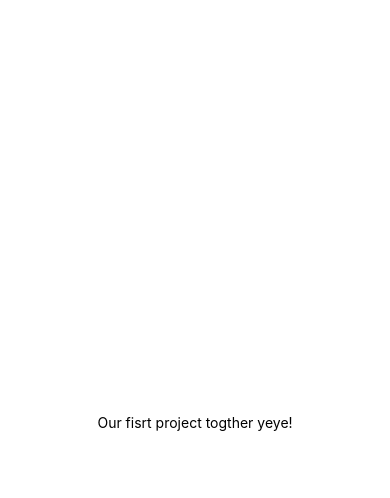
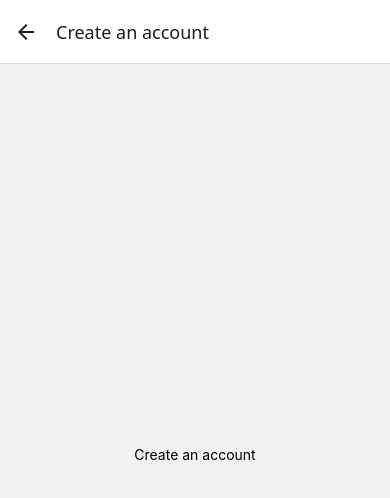
Before and after one commit to GeoGuest-Duo/GeoQuest, a React Native app: screen /SignupScreen in a window 390 px wide. Shown: the top 498 px of the page. Built offline with nearby package versions, Linux system fonts and the light colour scheme.

Commit message:
Added stack navigation and initial LoginScreen route

```diff
--- a/App.js
+++ b/App.js
@@ -1,21 +1,37 @@
-import { StatusBar } from "expo-status-bar";
-import { StyleSheet, Text, View } from "react-native";
+import { NavigationContainer } from "@react-navigation/native";
+import { createNativeStackNavigator } from "@react-navigation/native-stack";
+import LoginScreen from "./src/screens/LoginScreen";
+import SignupScreen from "./src/screens/SignupScreen";
+import HomeScreen from "./src/screens/HomeScreen";
+
+const Stack = createNativeStackNavigator();
 
 export const App = () => {
   return (
-    <View style={styles.container}>
-      <Text>Our fisrt project togther yeye!</Text>
-      <StatusBar style="auto" />
-    </View>
+    <NavigationContainer>
+      <Stack.Navigator initialRouteName="LoginScreen">
+
+        <Stack.Screen
+          name="LoginScreen"
+          component={LoginScreen}
+          options={{ title: "Login" }}
+        />
+
+        <Stack.Screen
+          name="SignupScreen"
+          component={SignupScreen}
+          options={{ title: "Create an account" }}
+        />
+
+        <Stack.Screen
+          name="HomeScreen"
+          component={HomeScreen}
+          options={{ title: "Create an account" }}
+        />
+
+      </Stack.Navigator>
+    </NavigationContainer>
   );
-};
+}
 
-const styles = StyleSheet.create({
-  container: {
-    flex: 1,
-    backgroundColor: "#fff",
-    alignItems: "center",
-    justifyContent: "center",
-  },
-});
 export default App;
--- a/package.json
+++ b/package.json
@@ -9,10 +9,14 @@
     "web": "expo start --web"
   },
   "dependencies": {
+    "@react-navigation/native": "^7.2.2",
+    "@react-navigation/native-stack": "^7.14.10",
     "expo": "54",
     "expo-status-bar": "~3.0.9",
     "react": "19.1.0",
-    "react-native": "0.81.5"
+    "react-native": "0.81.5",
+    "react-native-safe-area-context": "~5.6.0",
+    "react-native-screens": "~4.16.0"
   },
   "private": true
 }
--- a/src/screens/HomeScreen.js
+++ b/src/screens/HomeScreen.js
@@ -0,0 +1,19 @@
+import { StyleSheet, Text, View } from "react-native";
+
+const HomeScreen = () => {
+  return (
+    <View style={styles.container}>
+      <Text>Welcome to GeoQuest</Text>
+    </View>
+  );
+};
+
+const styles = StyleSheet.create({
+  container: {
+    flex: 1,
+    justifyContent: "center",
+    alignItems: "center",
+  },
+});
+
+export default HomeScreen;
--- a/src/screens/LoginScreen.js
+++ b/src/screens/LoginScreen.js
@@ -0,0 +1,19 @@
+import { StyleSheet, Text, View } from "react-native";
+
+const LoginScreen = () => {
+  return (
+    <View style={styles.container}>
+      <Text>Login</Text>
+    </View>
+  );
+};
+
+const styles = StyleSheet.create({
+  container: {
+    flex: 1,
+    justifyContent: "center",
+    alignItems: "center",
+  },
+});
+
+export default LoginScreen;
--- a/src/screens/SignupScreen.js
+++ b/src/screens/SignupScreen.js
@@ -0,0 +1,19 @@
+import { StyleSheet, Text, View } from "react-native";
+
+const SignupScreen = () => {
+  return (
+    <View style={styles.container}>
+      <Text>Create an account</Text>
+    </View>
+  );
+};
+
+const styles = StyleSheet.create({
+  container: {
+    flex: 1,
+    justifyContent: "center",
+    alignItems: "center",
+  },
+});
+
+export default SignupScreen;
```
Also changed, not shown: src/API/useLoad.js (added), 1 other file (tests, documents, lock files or other folders).
